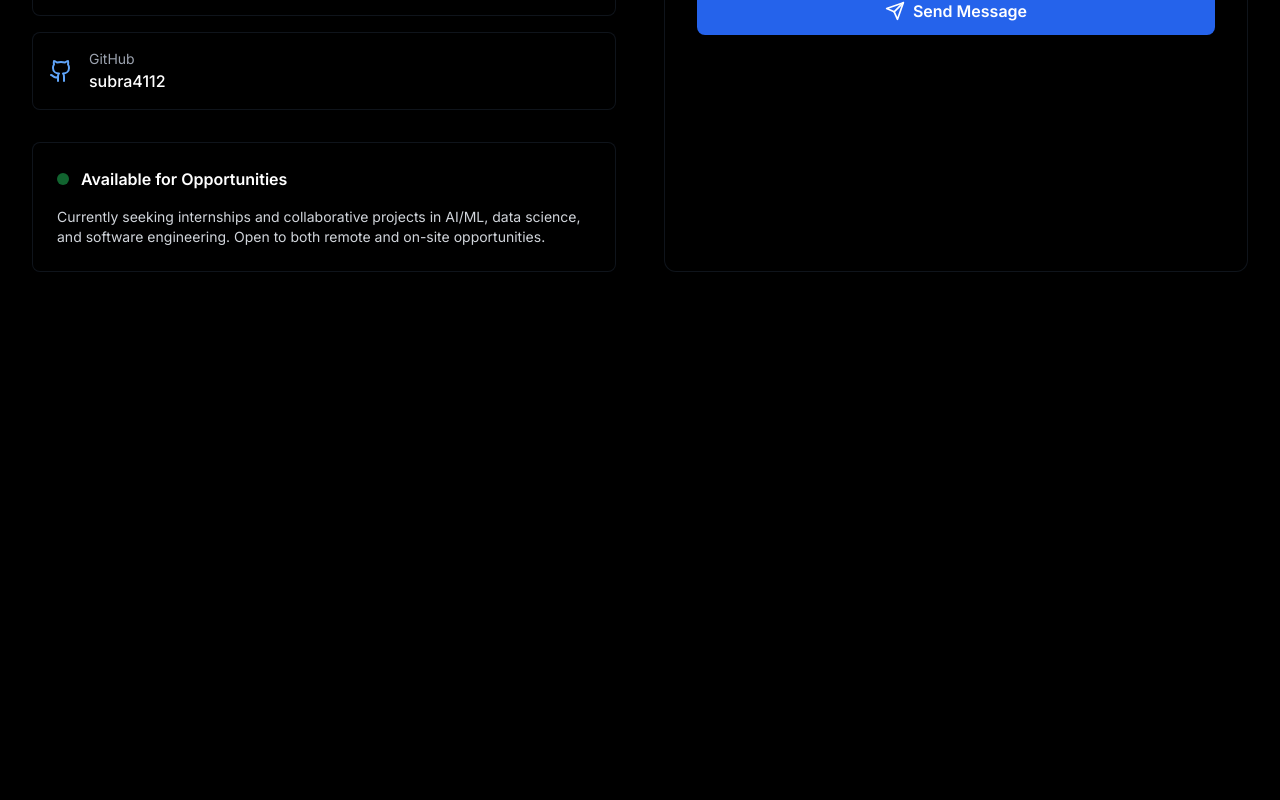
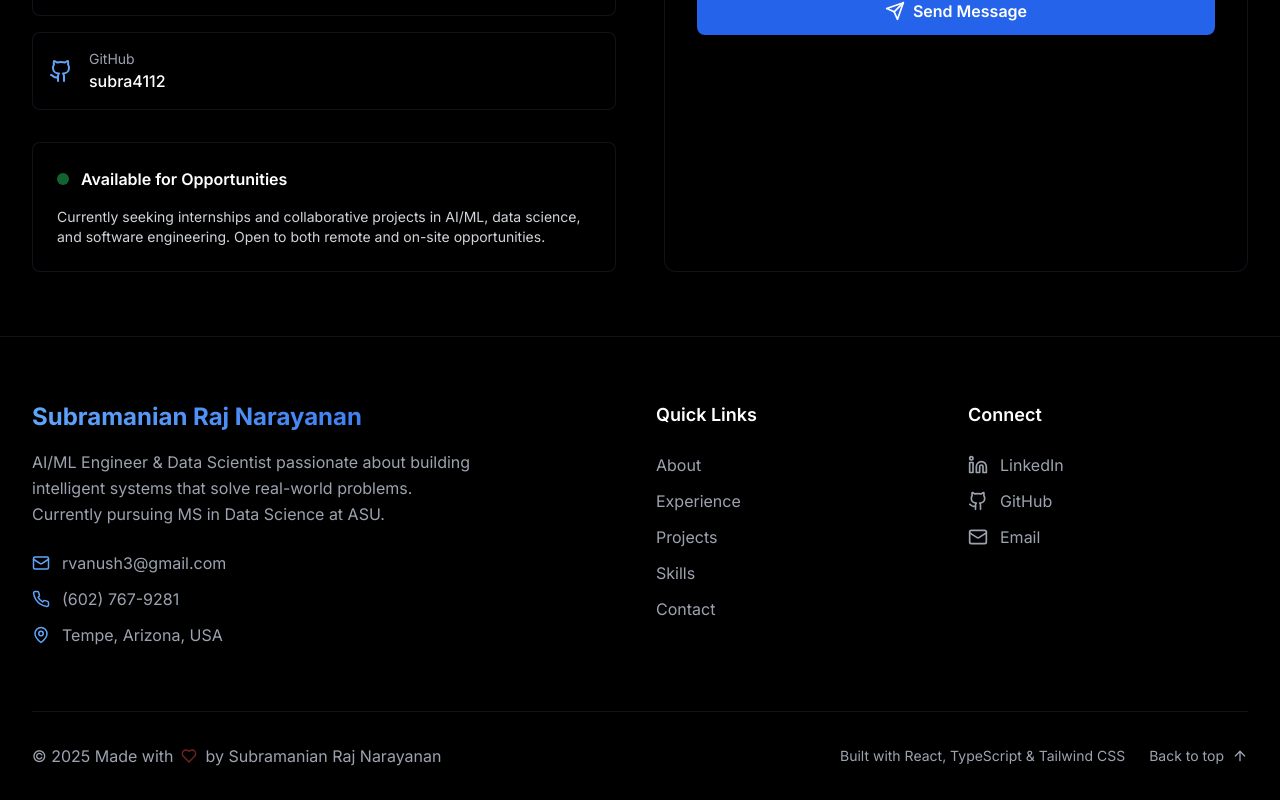
Before and after one commit to subra4112/Portfolio-Website, a React (Vite) app: page / in a window 1280 px wide. Shown: the part 9216-10016 px from the top of the page. Before the commit the page ends 9552 px from the top, so only its background shows below. Built offline with nearby package versions, Linux system fonts and the light colour scheme.

Commit message:
Add professional footer with animations and back-to-top functionality

```diff
--- a/src/App.tsx
+++ b/src/App.tsx
@@ -6,6 +6,7 @@ import Experience from './components/Experience'
 import Projects from './components/Projects'
 import Skills from './components/Skills'
 import Contact from './components/Contact'
+import Footer from './components/Footer'
 
 function App() {
   return (
@@ -19,6 +20,7 @@ function App() {
         <Skills />
         <Contact />
       </main>
+      <Footer />
     </div>
   )
 }
--- /dev/null
+++ b/src/components/Footer.tsx
@@ -0,0 +1,179 @@
+import React from 'react'
+import { motion } from 'framer-motion'
+import { Mail, Phone, MapPin, Linkedin, Github, Heart, ArrowUp } from 'lucide-react'
+
+const Footer: React.FC = () => {
+  const scrollToTop = () => {
+    window.scrollTo({ top: 0, behavior: 'smooth' })
+  }
+
+  const currentYear = new Date().getFullYear()
+
+  const footerLinks = {
+    quick: [
+      { name: 'About', href: '#about' },
+      { name: 'Experience', href: '#experience' },
+      { name: 'Projects', href: '#projects' },
+      { name: 'Skills', href: '#skills' },
+      { name: 'Contact', href: '#contact' }
+    ],
+    social: [
+      { name: 'LinkedIn', href: 'https://www.linkedin.com/in/subraraj', icon: <Linkedin size={20} /> },
+      { name: 'GitHub', href: 'https://github.com/subra4112', icon: <Github size={20} /> },
+      { name: 'Email', href: 'mailto:rvanush3@gmail.com', icon: <Mail size={20} /> }
+    ]
+  }
+
+  return (
+    <footer className="bg-black border-t border-gray-800/50">
+      <div className="max-w-7xl mx-auto px-4 sm:px-6 lg:px-8">
+        {/* Main Footer Content */}
+        <div className="py-16">
+          <div className="grid lg:grid-cols-4 md:grid-cols-2 gap-8">
+            {/* Brand Section */}
+            <motion.div
+              initial={{ opacity: 0, y: 20 }}
+              whileInView={{ opacity: 1, y: 0 }}
+              transition={{ duration: 0.6 }}
+              viewport={{ once: true }}
+              className="lg:col-span-2 space-y-6"
+            >
+              <div>
+                <h3 className="text-2xl font-bold gradient-text mb-4">
+                  Subramanian Raj Narayanan
+                </h3>
+                <p className="text-gray-400 leading-relaxed mb-6 max-w-md">
+                  AI/ML Engineer & Data Scientist passionate about building intelligent systems
+                  that solve real-world problems. Currently pursuing MS in Data Science at ASU.
+                </p>
+              </div>
+
+              {/* Contact Info */}
+              <div className="space-y-3">
+                <div className="flex items-center space-x-3 text-gray-400">
+                  <Mail size={18} className="text-primary-400" />
+                  <a href="mailto:rvanush3@gmail.com" className="hover:text-primary-400 transition-colors">
+                    rvanush3@gmail.com
+                  </a>
+                </div>
+                <div className="flex items-center space-x-3 text-gray-400">
+                  <Phone size={18} className="text-primary-400" />
+                  <a href="tel:+16027679281" className="hover:text-primary-400 transition-colors">
+                    (602) 767-9281
+                  </a>
+                </div>
+                <div className="flex items-center space-x-3 text-gray-400">
+                  <MapPin size={18} className="text-primary-400" />
+                  <span>Tempe, Arizona, USA</span>
+                </div>
+              </div>
+            </motion.div>
+
+            {/* Quick Links */}
+            <motion.div
+              initial={{ opacity: 0, y: 20 }}
+              whileInView={{ opacity: 1, y: 0 }}
+              transition={{ duration: 0.6, delay: 0.1 }}
+              viewport={{ once: true }}
+              className="space-y-6"
+            >
+              <h4 className="text-lg font-semibold text-white">Quick Links</h4>
+              <ul className="space-y-3">
+                {footerLinks.quick.map((link, index) => (
+                  <li key={index}>
+                    <a
+                      href={link.href}
+                      className="text-gray-400 hover:text-primary-400 transition-colors duration-200 flex items-center group"
+                    >
+                      <span className="w-0 group-hover:w-2 h-0.5 bg-primary-400 mr-0 group-hover:mr-2 transition-all duration-200"></span>
+                      {link.name}
+                    </a>
+                  </li>
+                ))}
+              </ul>
+            </motion.div>
+
+            {/* Social Links */}
+            <motion.div
+              initial={{ opacity: 0, y: 20 }}
+              whileInView={{ opacity: 1, y: 0 }}
+              transition={{ duration: 0.6, delay: 0.2 }}
+              viewport={{ once: true }}
+              className="space-y-6"
+            >
+              <h4 className="text-lg font-semibold text-white">Connect</h4>
+              <div className="space-y-3">
+                {footerLinks.social.map((social, index) => (
+                  <a
+                    key={index}
+                    href={social.href}
+                    target="_blank"
+                    rel="noopener noreferrer"
+                    className="flex items-center space-x-3 text-gray-400 hover:text-primary-400 transition-colors duration-200 group"
+                  >
+                    <div className="group-hover:scale-110 transition-transform duration-200">
+                      {social.icon}
+                    </div>
+                    <span>{social.name}</span>
+                  </a>
+                ))}
+              </div>
+            </motion.div>
+          </div>
+        </div>
+
+        {/* Bottom Bar */}
+        <div className="border-t border-gray-800/50 py-8">
+          <div className="flex flex-col md:flex-row justify-between items-center space-y-4 md:space-y-0">
+            <motion.div
+              initial={{ opacity: 0, x: -20 }}
+              whileInView={{ opacity: 1, x: 0 }}
+              transition={{ duration: 0.6 }}
+              viewport={{ once: true }}
+              className="flex items-center space-x-2 text-gray-400"
+            >
+              <span>© {currentYear} Made with</span>
+              <Heart size={16} className="text-red-500 animate-pulse" />
+              <span>by Subramanian Raj Narayanan</span>
+            </motion.div>
+
+            <motion.div
+              initial={{ opacity: 0, x: 20 }}
+              whileInView={{ opacity: 1, x: 0 }}
+              transition={{ duration: 0.6 }}
+              viewport={{ once: true }}
+              className="flex items-center space-x-6"
+            >
+              <span className="text-gray-400 text-sm">
+                Built with React, TypeScript & Tailwind CSS
+              </span>
+              <motion.button
+                onClick={scrollToTop}
+                className="flex items-center space-x-2 text-gray-400 hover:text-primary-400 transition-colors duration-200 group"
+                whileHover={{ scale: 1.05 }}
+                whileTap={{ scale: 0.95 }}
+              >
+                <span className="text-sm">Back to top</span>
+                <ArrowUp size={16} className="group-hover:-translate-y-1 transition-transform duration-200" />
+              </motion.button>
+            </motion.div>
+          </div>
+        </div>
+      </div>
+
+      {/* Floating Back to Top Button */}
+      <motion.button
+        initial={{ opacity: 0, scale: 0 }}
+        animate={{ opacity: 1, scale: 1 }}
+        whileHover={{ scale: 1.1 }}
+        whileTap={{ scale: 0.9 }}
+        onClick={scrollToTop}
+        className="fixed bottom-8 right-8 w-12 h-12 bg-primary-600 hover:bg-primary-700 text-white rounded-full shadow-lg hover:shadow-primary-500/25 transition-all duration-300 z-50 flex items-center justify-center"
+      >
+        <ArrowUp size={20} />
+      </motion.button>
+    </footer>
+  )
+}
+
+export default Footer
```
